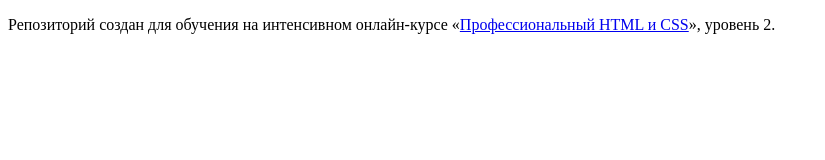
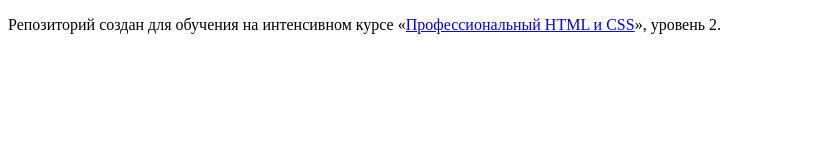
Before and after one commit to iknow23/pink-before-live-intensive, a website: page source/index.html in a window 1280 px wide. Shown: the whole page, without its empty margins (0-825 px from the left). Drawn offline with Linux system fonts and the light colour scheme.

Commit message:
Тестовый коммит через консоль

```diff
--- a/source/index.html
+++ b/source/index.html
@@ -6,7 +6,7 @@
   </head>
   <body>
 
-    <p>Репозиторий создан для обучения на интенсивном онлайн‑курсе «<a href="https://htmlacademy.ru/intensive/adaptive">Профессиональный HTML и CSS</a>», уровень 2.</p>
+    <p>Репозиторий создан для обучения на интенсивном курсе «<a href="https://htmlacademy.ru/intensive/adaptive">Профессиональный HTML и CSS</a>», уровень 2.</p>
 
   </body>
 </html>
```
